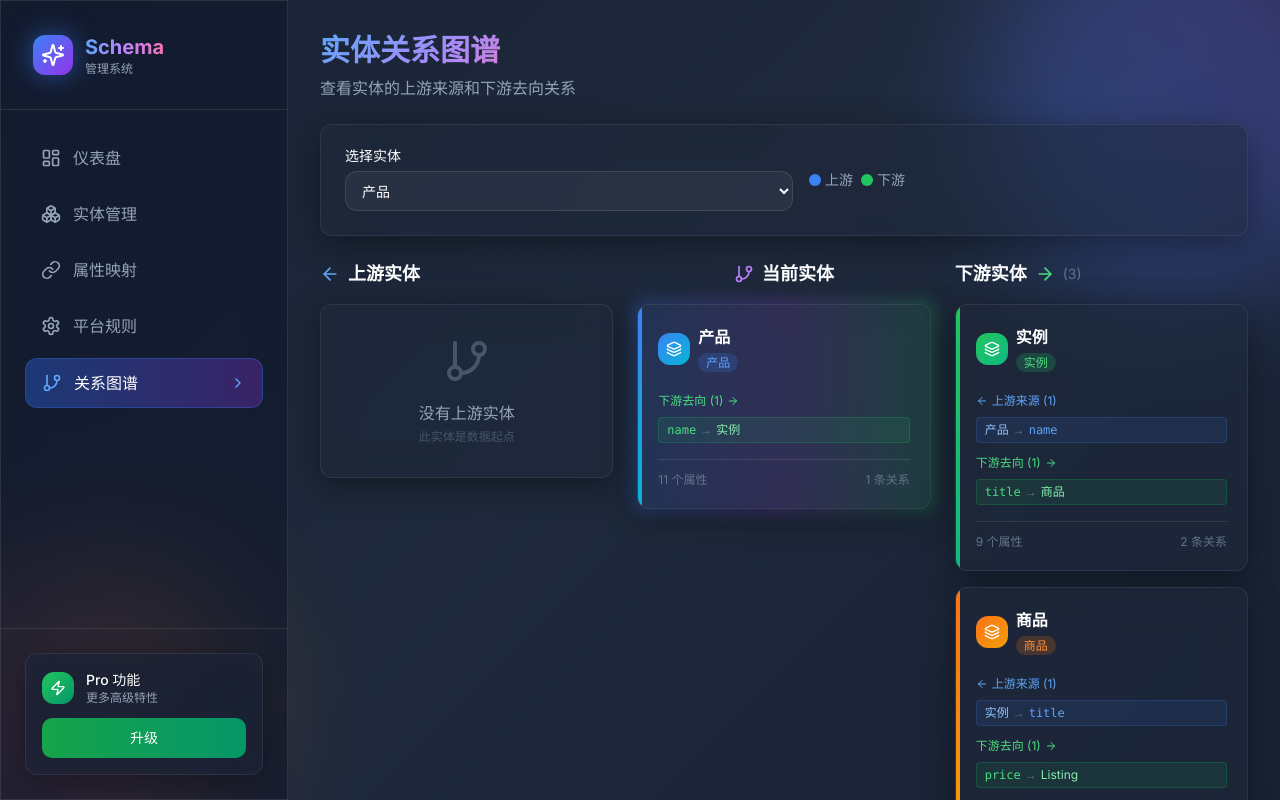
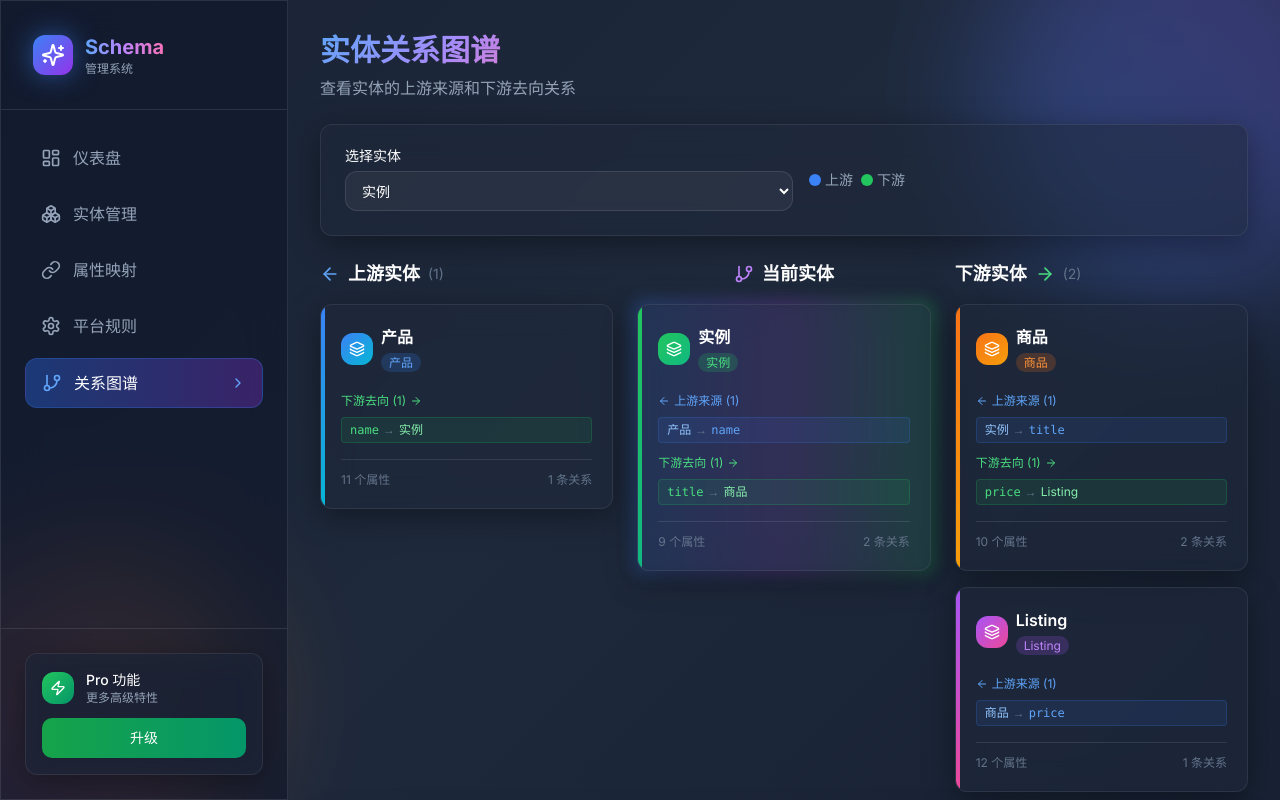
Before and after one commit to pioneering-ai/schema, a Next.js app: page / in a window 1280 px wide. Both pictures are taken after a click on the button "关系图谱". Built offline with nearby package versions, Linux system fonts and the light colour scheme.

Commit message:
Set default selected entity to 'Instance' in entity graph

```diff
--- a/src/components/entity-graph.tsx
+++ b/src/components/entity-graph.tsx
@@ -42,7 +42,10 @@ const getEntityTypeLabel = (type: string) => {
 };
 
 export function EntityGraph() {
-  const [selectedEntityId, setSelectedEntityId] = useState<string>(mockEntities[0]?.id || '');
+  const [selectedEntityId, setSelectedEntityId] = useState<string>(() => {
+    const instanceEntity = mockEntities.find(e => e.type === 'instance' && !e.parentId);
+    return instanceEntity?.id || mockEntities[0]?.id || '';
+  });
   const [expandedUpstream, setExpandedUpstream] = useState<Set<string>>(new Set());
   const [expandedDownstream, setExpandedDownstream] = useState<Set<string>>(new Set());
 
```
